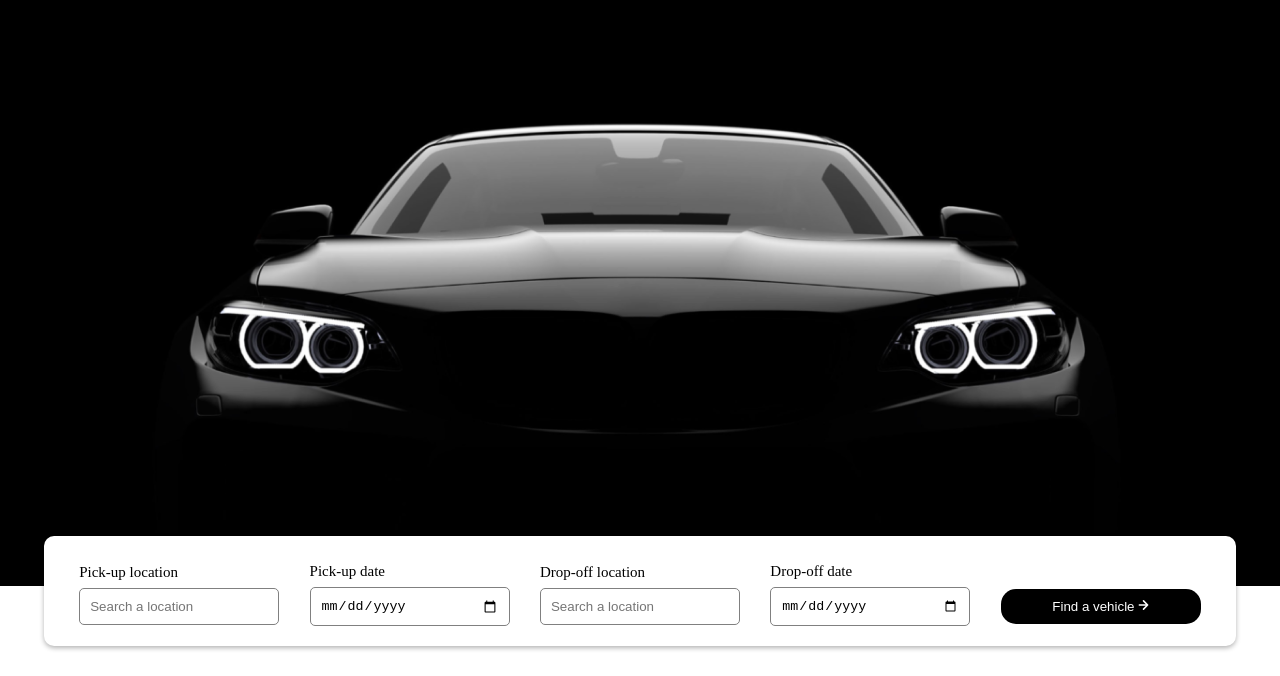
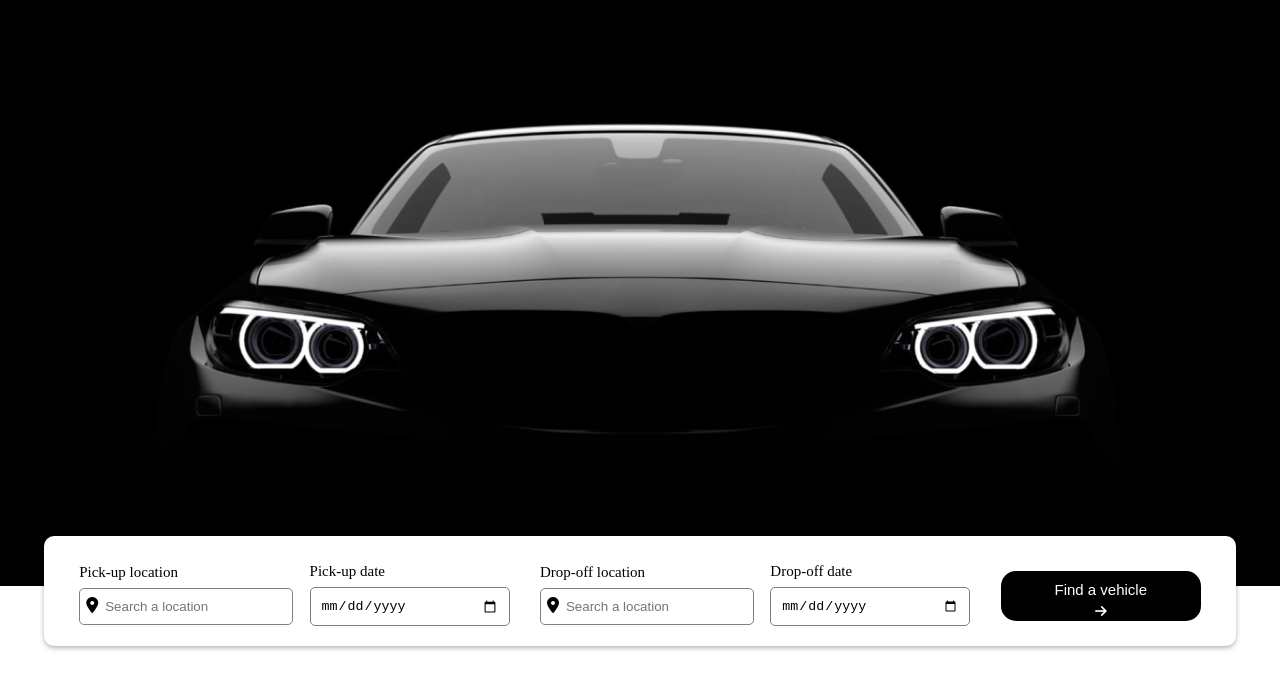
Before and after one commit to jennilore/tta_carrental, a plain HTML site: page index.html in a window 1280 px wide. Shown: the part 214-890 px from the top of the page. Drawn offline with Linux system fonts and the light colour scheme.

Commit message:
modify and changed style

```diff
--- a/index.html
+++ b/index.html
@@ -1,5 +1,6 @@
 <html lang="en">
 <head>
+    <link rel="stylesheet" href="https://cdnjs.cloudflare.com/ajax/libs/font-awesome/6.6.0/css/all.min.css">
     <link rel="stylesheet" href="./style.css">
     <meta charset="UTF-8">
     <meta name="viewport" content="width=device-width, initial-scale=1.0">
@@ -42,7 +43,10 @@
             <div class="form">
                 <div class="input">
                     <p>Pick-up location</p>
-                    <input type="text" placeholder="Search a location">
+                    <div class="input-container">
+                        <input type="text" placeholder="Search a location">
+                        <i class="fa-solid fa-location-dot"></i>
+                    </div>
                 </div>
                 <div class="input">
                     <p>Pick-up date</p>
@@ -50,7 +54,10 @@
                 </div>
                 <div class="input">
                     <p>Drop-off location</p>
-                    <input type="text" placeholder="Search a location">
+                    <div class="input-container">
+                        <input type="text" placeholder="Search a location">
+                        <i class="fa-solid fa-location-dot"></i>
+                    </div>
                 </div>
                 <div class="input">
                     <p>Drop-off date</p>
@@ -58,11 +65,8 @@
                 </div>
                 <div class="input">
                     <button>
-                        Find a vehicle
-                        <svg width="11" height="12" viewBox="0 0 14 14" fill="none" xmlns="http://www.w3.org/2000/svg">
-                            <path d="M1.75 7H12.25M12.25 7L7 1.75M12.25 7L7 12.25" stroke="white" stroke-width="2" stroke-linecap="round" stroke-linejoin="round"/>
-                        </svg>
-
+                        <p>Find a vehicle</p>
+                        <i class="fa-solid fa-arrow-right"></i>
                     </button>
                 </div>
             </div>
--- a/style.css
+++ b/style.css
@@ -83,10 +83,19 @@
 }
 
 .input button{
-    padding: 10px 0px;
-    margin-top: 30px;
+    padding: 3px 0px;
+    margin-top: 10px;
     border-radius: 15px;
     background-color: black;
     color: #fff;
     border: none;
 }
+
+.input .input-container input{
+    padding-left: 25px;
+}
+
+.input .input-container i{
+    margin-top: -14%;
+    padding: 0px 7px;
+}
```
